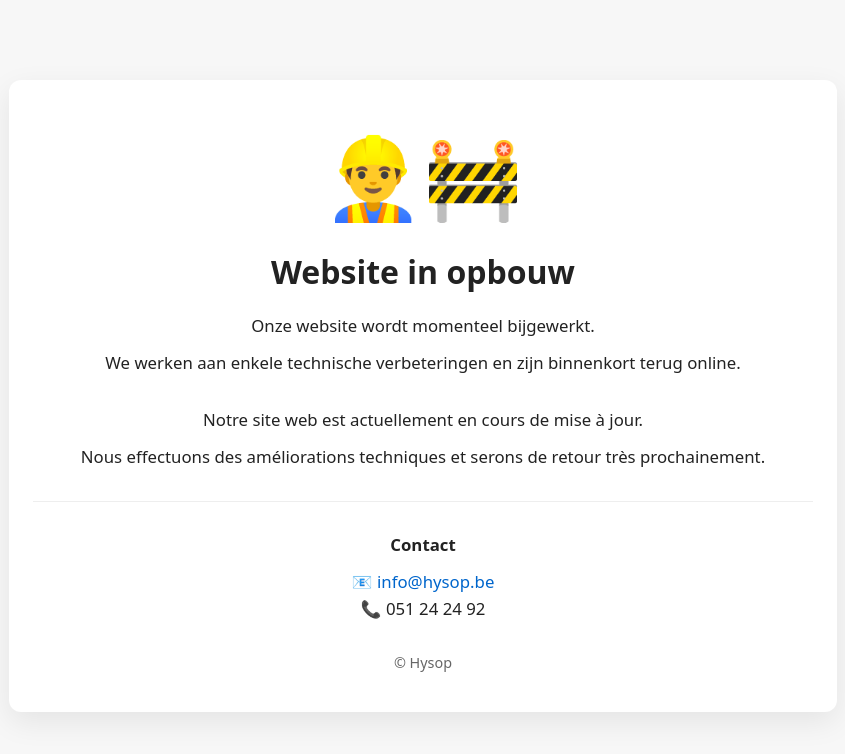
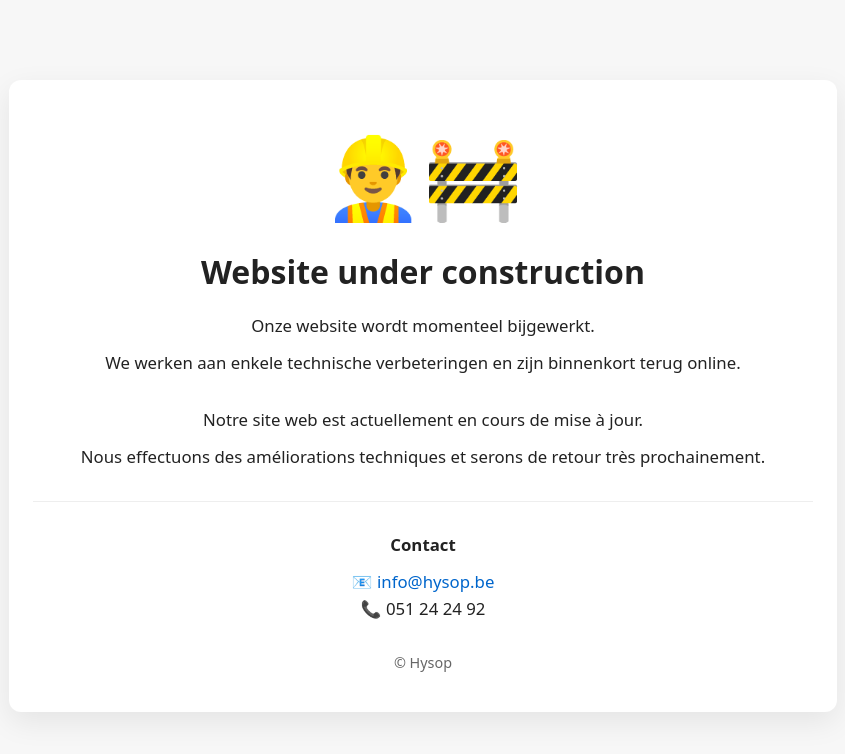
Before and after one commit to Ybe-Vandorpe/hysop.be, a plain HTML site: page index.html in a window 1280 px wide. Shown: the whole page, without its empty margins (217-1062 px from the left). Drawn offline with Linux system fonts and the light colour scheme.

Commit message:
index.html

```diff
--- a/index.html
+++ b/index.html
@@ -2,7 +2,7 @@
 <html lang="nl">
 <head>
   <meta charset="UTF-8" />
-  <title>Hysop – Website in opbouw</title>
+  <title>Hysop – Website under construction</title>
   <meta name="viewport" content="width=device-width, initial-scale=1" />
   <style>
     body {
@@ -72,7 +72,7 @@
       👷‍♂️🚧
     </div>
 
-    <h1>Website in opbouw</h1>
+    <h1>Website under construction</h1>
 
     <!-- Dutch -->
     <div class="lang">
```
